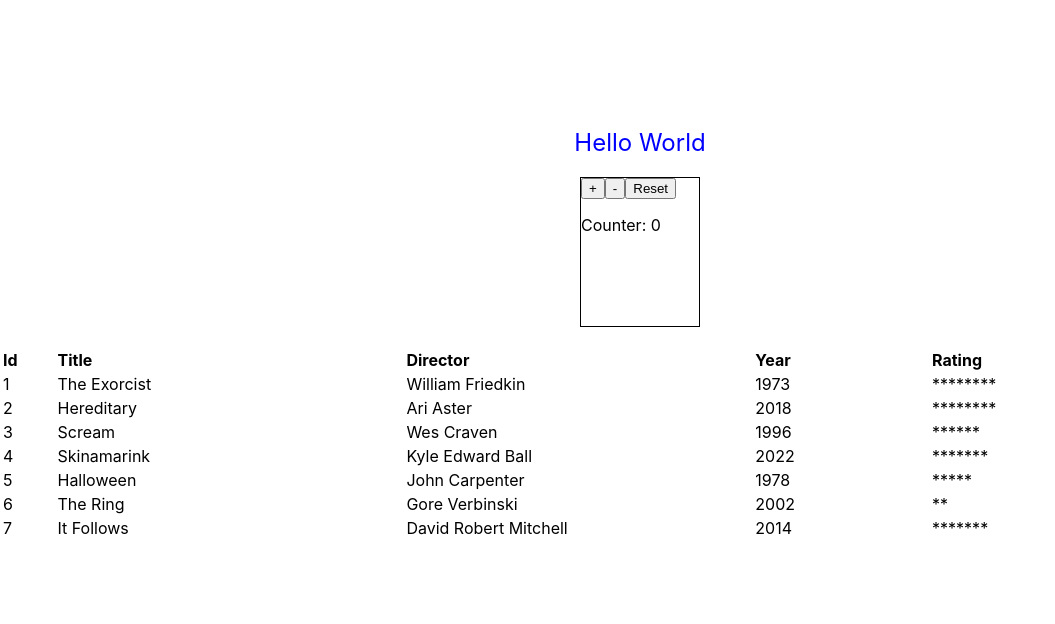
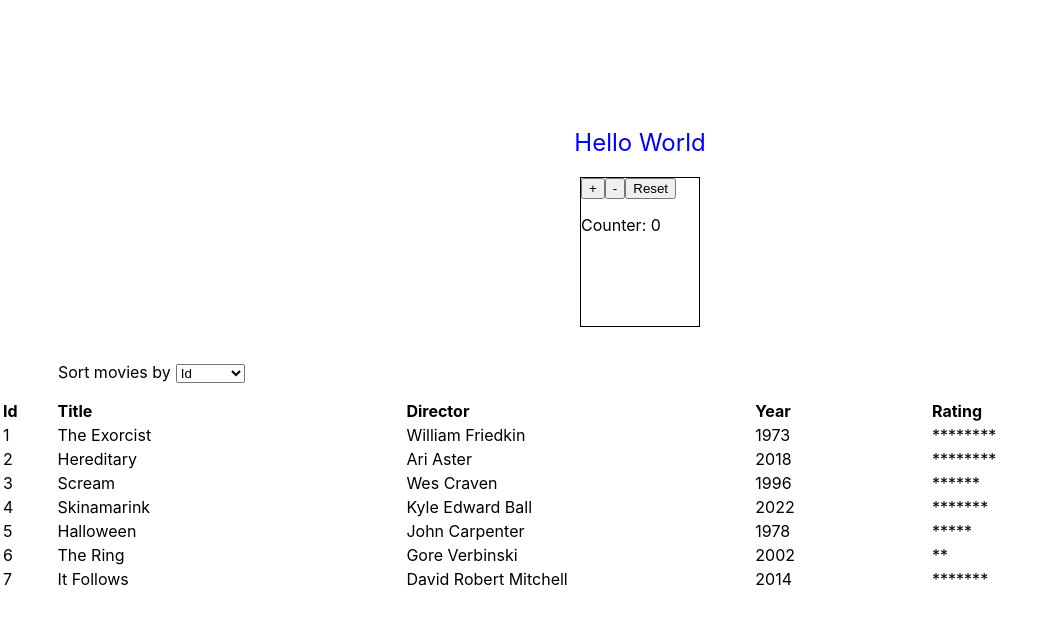
Before and after one commit to Ozwiena/recruitment-task, a React (Create React App) app: page / in a window 1280 px wide. Shown: the top 624 px of the page, without its empty margins (0-1055 px from the left). Built offline with nearby package versions, Linux system fonts and the light colour scheme.

Commit message:
add sorting

```diff
--- a/src/Movies.css
+++ b/src/Movies.css
@@ -9,6 +9,14 @@
 .reload {
     margin: 10px auto;
     width: 100px;
+}
+
+.sorter {
+    margin: 15px 58px;
+}
+
+.sorter_label--select {
+    margin-right: 5px;
 }
 
 .movie__table {
--- a/src/Movies.js
+++ b/src/Movies.js
@@ -1,4 +1,4 @@
-import { useEffect, useState } from "react";
+import { useEffect, useState, useMemo } from "react";
 import { getData } from "./data";
 import './Movies.css';
 
@@ -6,6 +6,7 @@ export const Movies = () => {
     const [movies, setMovies] = useState([]);
     const [error, setError] = useState(false);
     const [isLoading, setIsLoading] = useState(true);
+    const [sortingType, setSortingType] = useState(null);
 
     const displayStars = (number) => {
         const stars = [];
@@ -32,6 +33,39 @@ export const Movies = () => {
         })
     }
 
+    const handleSortTypeChange = (value) => {
+        setSortingType(value);
+    }
+
+    const sortMovies = (sortingType, movies) => {
+        switch (sortingType) {
+            case 'title':
+                return [...movies].sort(
+                    (movieA, movieB) => movieA.title.localeCompare(movieB.title),
+                );
+            case 'year':
+                return [...movies].sort(
+                    (movieA, movieB) => movieB.year - movieA.year,
+                );
+            case 'director':
+                return [...movies].sort(
+                    (movieA, movieB) => movieA.director.localeCompare(movieB.director),
+                );
+            case 'rating':
+                return [...movies].sort(
+                    (movieA, movieB) => movieB.rating - movieA.rating,
+                );
+            default:
+                return movies;
+        }
+    };
+
+    const currentMovies = useMemo(() => {
+        let sortedMovies = sortMovies(sortingType, movies);
+
+        return sortedMovies;
+      }, [movies, sortingType]);
+
     useEffect(() => {
         handleReload();
     }, []);
@@ -50,6 +84,23 @@ export const Movies = () => {
         <div>
 
         {!error && (
+            <>
+            <div className="sorter">
+                <label className="sorter_label--select">Sort movies by</label>
+                <select
+                    id="select"
+                    className="sorter__items-selector"
+                    defaultValue="default"
+                    onChange={(event) => handleSortTypeChange(event.target.value)}
+                >
+                    <option value='default'>Id</option>
+                    <option value='title'>Title</option>
+                    <option value='year'>Year</option>
+                    <option value='director'>Director</option>
+                    <option value='rating'>Rating</option>
+                </select>
+            </div>
+
             <table className="movie__table">
                 <tr className="table__header">
                     <th className="movie__id">Id</th>
@@ -59,7 +110,7 @@ export const Movies = () => {
                     <th className="movie__rating">Rating</th>
                 </tr>
                 <tbody>
-                    {movies.map(movie => (
+                    {currentMovies.map(movie => (
                     <tr key={movie.id} className="movie">
                         <td className="movie__id">{movie.id}</td>
                         <td className="movie__title">{movie.title}</td>
@@ -70,6 +121,7 @@ export const Movies = () => {
                     ))}
                 </tbody>
             </table>
+            </>
         )}
         </div>
     )
```
